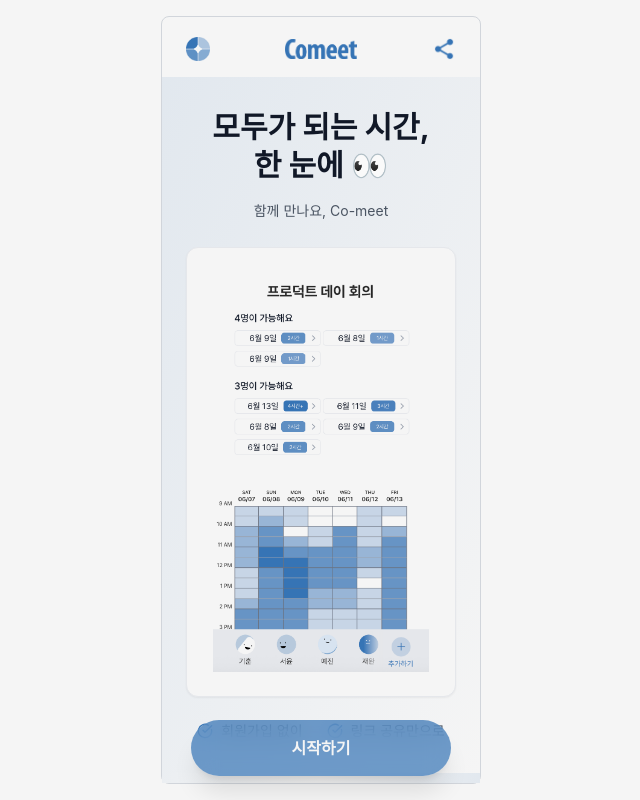
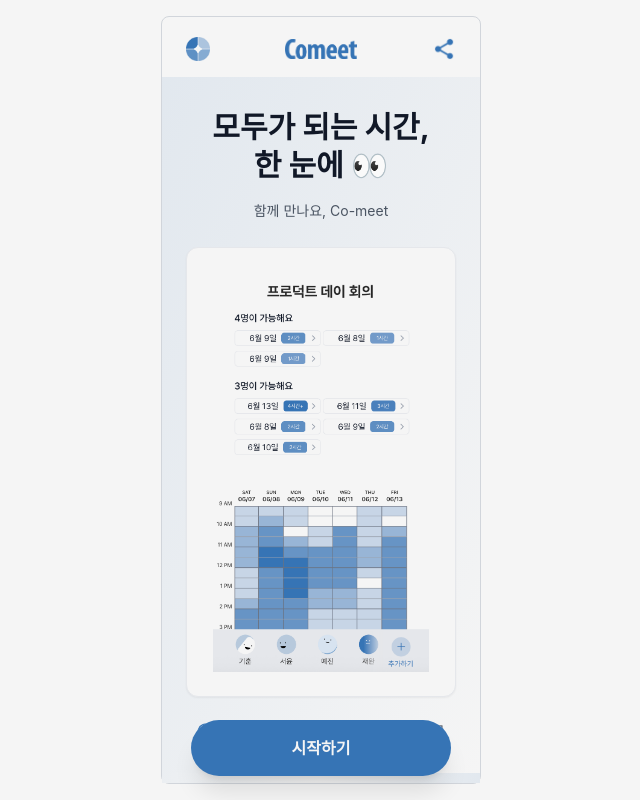
Before and after one commit to comeet-product/comeet, a Next.js app: page / in a window 1280 px wide. Shown: the whole page, without its empty margins (319-959 px from the left). Built offline with nearby package versions, Linux system fonts and the light colour scheme; no server answers; a web font is replaced by a local one.

Commit message:
랜딩완료

```diff
--- a/src/app/page.js
+++ b/src/app/page.js
@@ -133,7 +133,7 @@ export default function Landing() {
 
                             {/* SelectTime Screen */}
                             <div className="text-center">
-                                <div className="bg-white/70 backdrop-blur-sm border border-white/50 rounded-xl px-8 py-1 shadow-sm max-w-[280px] mx-auto">
+                                <div className="bg-white/70 backdrop-blur-sm border border-white/50 rounded-xl px-2 py-0.5 shadow-sm max-w-[280px] mx-auto">
                                     <div className="flex items-center justify-center">
                                         <img
                                             src="/timeselect.png"
@@ -183,7 +183,7 @@ export default function Landing() {
                                 <p className="text-sm text-gray-600 text-center">
                                     셀을 누르면 가능한 사람들이 아래에 나타나요
                                 </p>
-                                <div className="bg-white/70 backdrop-blur-sm border border-white/50 rounded-xl px-2 py-1 shadow-sm max-w-[280px] mx-auto">
+                                <div className="bg-white/70 backdrop-blur-sm border border-white/50 rounded-xl px-1 py-0.5 shadow-sm max-w-[280px] mx-auto my-0.5">
                                     <div className="flex items-center justify-center">
                                         <img
                                             src="/cell2.png"
@@ -210,7 +210,7 @@ export default function Landing() {
                             href="/create"
                             className="pointer-events-auto w-full flex justify-center"
                         >
-                            <button className="bg-[#3674B5]/70 hover:bg-[#3674B5]/90 text-white font-semibold rounded-full shadow-xl px-6 py-4 transition-colors text-base w-[80%] max-w-[260px] backdrop-blur-md">
+                            <button className="bg-[#3674B5] hover:bg-[#3674B5]/90 text-white font-semibold rounded-full shadow-xl px-6 py-4 transition-colors text-base w-[80%] max-w-[260px] backdrop-blur-md">
                                 시작하기
                             </button>
                         </Link>
```
